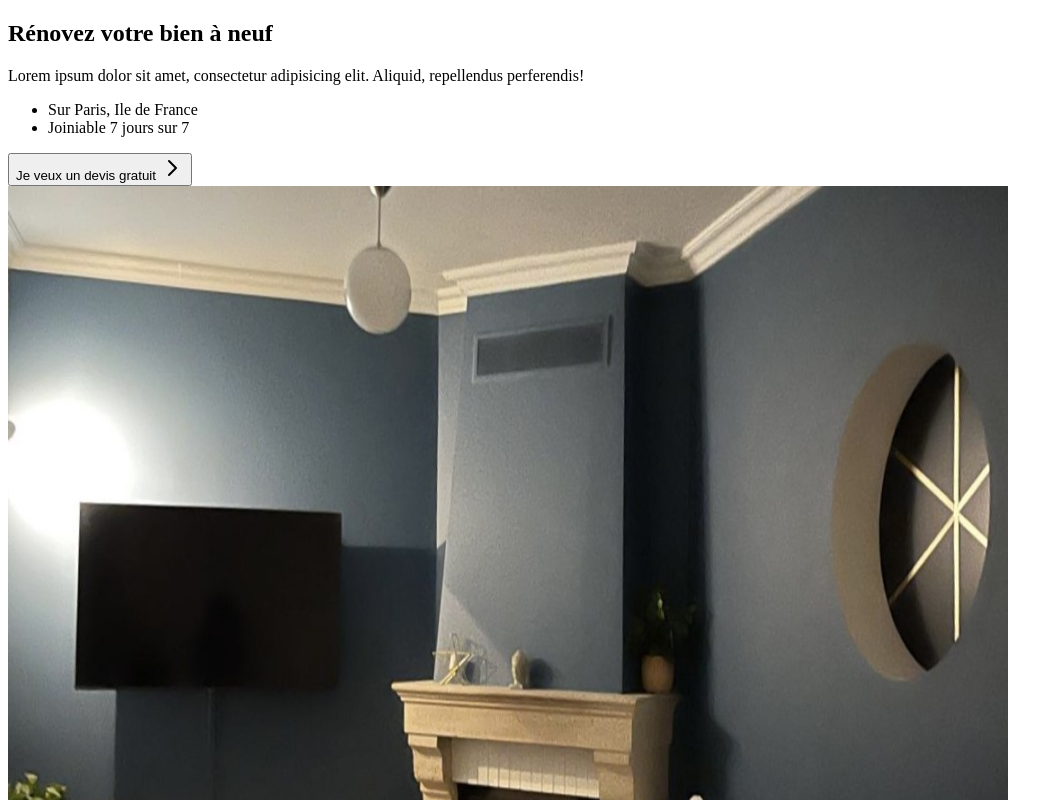
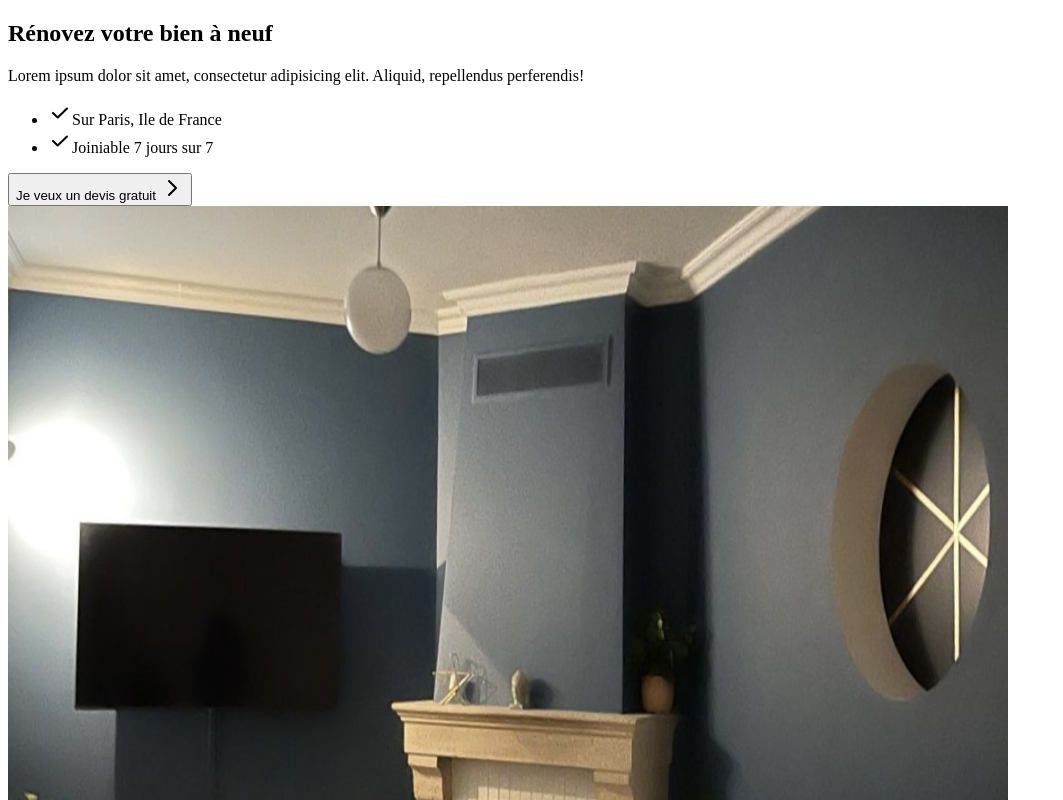
Before and after one commit to zinedinechami/renov_v1, a Next.js app: page /landing in a window 1280 px wide. Shown: the top 800 px of the page, without its empty margins (0-1063 px from the left). Built offline with nearby package versions, Linux system fonts and the light colour scheme.

Commit message:
updated avis section, landing and footer

```diff
--- a/src/components/header.tsx
+++ b/src/components/header.tsx
@@ -8,7 +8,7 @@ import Image from "next/image";
 export default function Header() {
   return (
     <>
-      <nav className="sticky z-50 top-4  w-11/12 mx-auto bg-zinc-50  h-20 shadow   rounded-md  border border-zinc-100   ">
+      <nav className="sticky z-50 top-4  w-11/12 mx-auto bg-zinc-50  h-20 shadow   rounded-xl  border border-zinc-100   ">
         <div className="flex">
           {/* <Image src={logo} width={90} height={100} quality={100} alt="logo" /> */}
           <a href="#acceuil">
@@ -17,7 +17,7 @@ export default function Header() {
             </h1>
           </a>
 
-          <ul className="text lg:flex mr-auto  ml-72  hidden pt-7">
+          <ul className="text lg:flex mr-auto  ml-80  hidden pt-7">
             <a
               className=" hover:text-zinc-600 transition-color  hover:-translate-y-1 transition "
               href="#about"
--- a/src/pages/about.tsx
+++ b/src/pages/about.tsx
@@ -6,14 +6,14 @@ export default function About() {
     <>
       <section
         id="about"
-        className=" bg-zinc-950 text-white lg:pl-52 pr-32 px-4 pt-24  pb-32 "
+        className=" bg-zinc-950 text-white lg:pl-52 pr-32 px-4 pt-24  pb-32 bg-gradient-to-b from-zinc-900 to-black"
       >
         <h1 className="font-bold text-blue-500 pb-2 text-xs">A Propos</h1>
         <h1 className=" bebas-neue-regular font-bold text-5xl  text-zinc-50">
-          par gérard bouillet
+          qui sommes nous?
         </h1>
         <div className="flex md:flex-row flex-col">
-          <p className="md:w-6/12 pt-5 mt-6 text-xl  ">
+          <p className="md:w-6/12 pt-5 mt-6 text-xl text-zinc-200  ">
             Lorem ipsum dolor sit amet, consectetur adipisicing elit. Cupiditate
             rerum illo ducimus ex quos veniam explicabo doloribus beatae ut
             dolore iusto aperiam ipsa animi nesciunt commodi minus, eligendi
--- a/src/pages/contact.tsx
+++ b/src/pages/contact.tsx
@@ -17,7 +17,7 @@ export default function Contact() {
             Rejoinez nous
           </h1>
           <div className="flex ">
-            <div className="bg-white border shadow rounded-lg p-8 mr-8">
+            <div className="bg-white border shadow rounded-xl p-8 mr-8">
               <div className="  flex-col  w-full h-full">
                 <h1 className="text-3xl font-bold">Faisons un devis</h1>
                 <p className="text-zinc-700 text-base pt-4">
@@ -30,7 +30,7 @@ export default function Contact() {
                 </a>
               </div>
             </div>
-            <div className="bg-white rounded-lg p-8 border shadow">
+            <div className="bg-white rounded-xl p-8 border shadow">
               <h1 className="text-3xl font-bold">Pour toute aide</h1>
               <p className="text-zinc-700 text-base pt-4">
                 N hésistez pas a poser nimporte quel question !
--- a/src/pages/landing.tsx
+++ b/src/pages/landing.tsx
@@ -20,8 +20,46 @@ export default function LandingPage() {
               repellendus perferendis!
             </p>
             <ul className="text-zinc-500 text-xs  pt-2">
-              <li>Sur Paris, Ile de France</li>
-              <li>Joiniable 7 jours sur 7 </li>
+              <li className="flex">
+                <svg
+                  className="w-6 h-6 text-zinc-500 "
+                  aria-hidden="true"
+                  xmlns="http://www.w3.org/2000/svg"
+                  width="24"
+                  height="24"
+                  fill="none"
+                  viewBox="0 0 24 24"
+                >
+                  <path
+                    stroke="currentColor"
+                    stroke-linecap="round"
+                    stroke-linejoin="round"
+                    stroke-width="2"
+                    d="M5 11.917 9.724 16.5 19 7.5"
+                  />
+                </svg>
+                <span className="pt-1 pl-1">Sur Paris, Ile de France</span>
+              </li>
+              <li className="flex">
+                <svg
+                  className="w-6 h-6 text-zinc-500 "
+                  aria-hidden="true"
+                  xmlns="http://www.w3.org/2000/svg"
+                  width="24"
+                  height="24"
+                  fill="none"
+                  viewBox="0 0 24 24"
+                >
+                  <path
+                    stroke="currentColor"
+                    stroke-linecap="round"
+                    stroke-linejoin="round"
+                    stroke-width="2"
+                    d="M5 11.917 9.724 16.5 19 7.5"
+                  />
+                </svg>
+                <span className="pt-1 pl-1">Joiniable 7 jours sur 7 </span>
+              </li>
             </ul>
             <a href="#contact">
               <button className=" flex font-semibold  text-base bg-blue-600 hover:bg-blue-500 border border-blue-600 text-white mt-6 py-2  px-7  rounded-full shadow-lg hover:scale-95 transition">
```
Also changed, not shown: src/components/avis_card.tsx (+10 -4 lines), src/components/footer.tsx (+5 -2 lines), src/pages/avis.tsx (+14 -4 lines), src/pages/services.tsx (+7 -2 lines).
